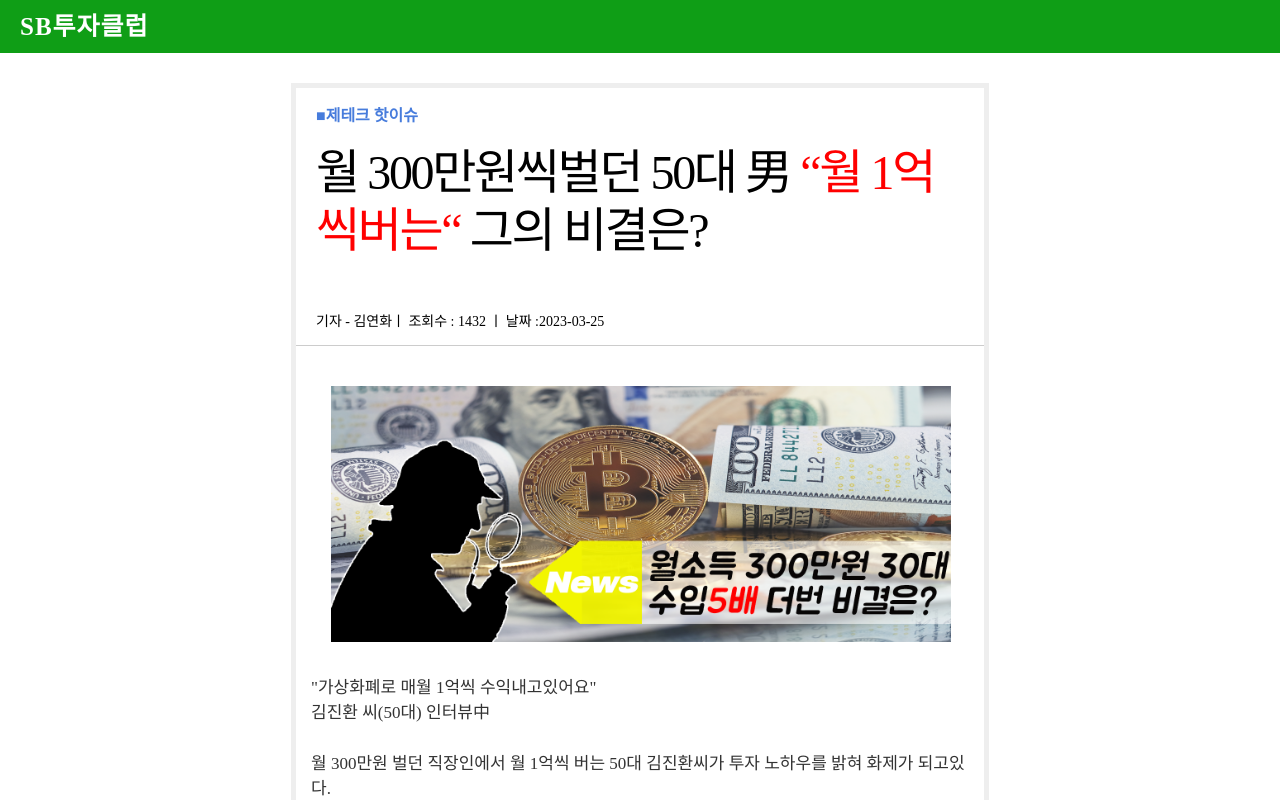
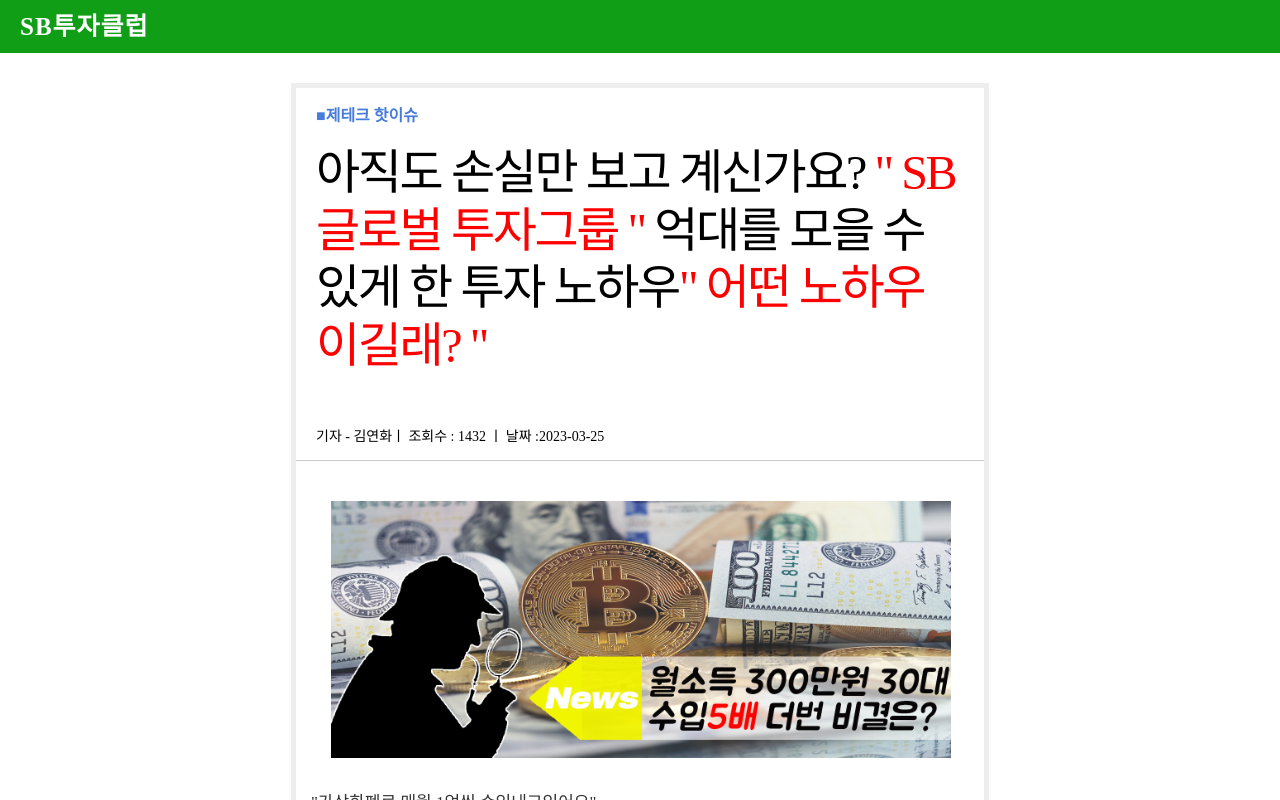
Before and after one commit to euntti/newstest, a React (Create React App) app: page /news in a window 1280 px wide. Shown: the top 800 px of the page. Built offline with nearby package versions, Linux system fonts and the light colour scheme; no server answers.

Commit message:
타이틀 변경

```diff
--- a/src/Main2.js
+++ b/src/Main2.js
@@ -1,3 +1,4 @@
+
 import logo from "./logo.svg";
 import "./Main2.css";
 import { useState, useEffect } from "react";
@@ -120,8 +121,9 @@ function Main2() {
           <div className="inner">
             <div className="head">
               <h1 className="title">
-                월 300만원씩벌던 50대 男{" "}
-                <span class="color1">“월 1억씩버는“</span> 그의 비결은?
+                아직도 손실만 보고 계신가요?{" "}
+                <span class="color1">" SB글로벌 투자그룹 "</span> 억대를 모을 수 있게 한 투자 노하우
+                <span class="color1">" 어떤 노하우이길래? "</span>
               </h1>
             </div>
           </div>
```
